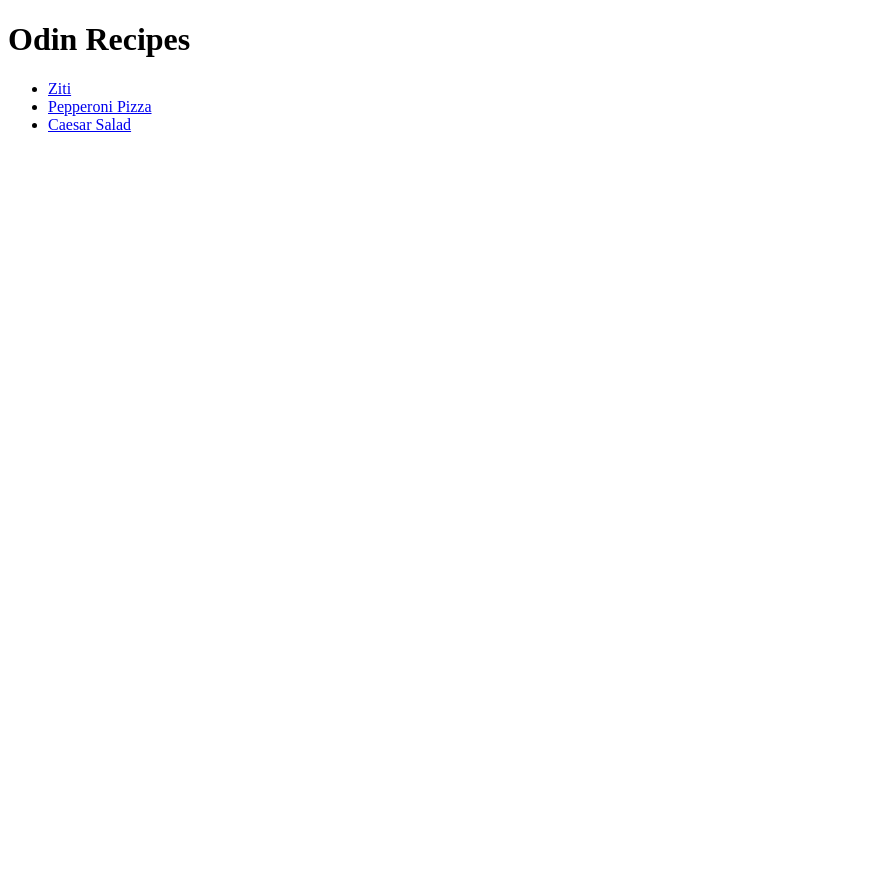
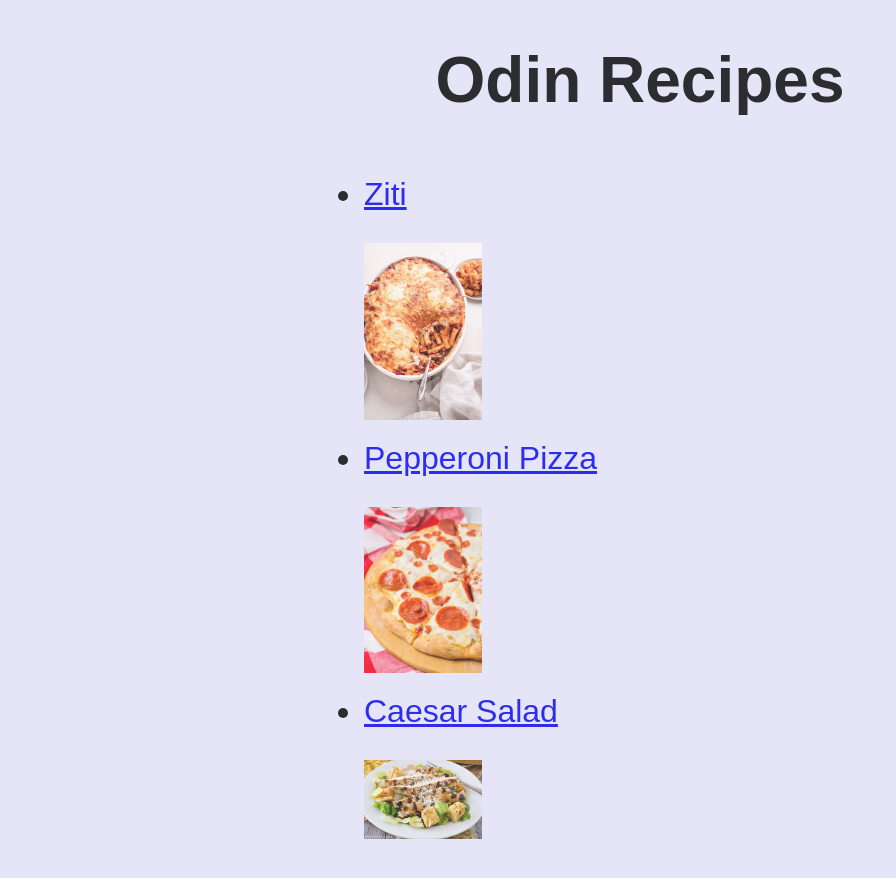
Before and after one commit to Retrockit/odin-recipes, a plain HTML site: page index.html in a window 1280 px wide. Shown: the whole page, without its empty margins (0-896 px from the left). Before the commit the page ends 800 px from the top, so only its background shows below. Drawn offline with Linux system fonts and the light colour scheme.

Commit message:
Modified: caesar_salad.html index.html pepperoni_pizza.html style.css ziti.html
Changes:
Linked css to all html pages
Added declarations and rules for main page
Added default rules for all pages

```diff
--- a/index.html
+++ b/index.html
@@ -3,19 +3,24 @@
 <head>
     <meta charset="UTF-8">
     <title>Odin Recipe</title>
+    <link rel="stylesheet" href="style.css">
 </head>
 <body>
-<h1>Odin Recipes</h1>
-<ul>
-    <li>
+<h1 class="Title Intro">Odin Recipes</h1>
+<ul class="Directories">
+    <li class="List-Items-Title">
         <a href="recipes/ziti.html">Ziti</a>
+        <img class="List-Items-Title-Ziti" src="recipes/images/Simply-Recipes-Baked-Ziti-Lead-4-4f8952f5496c4f3d99928be999dc18d2.png"
+        alt="Ziti">
     </li>
-    <li>
+    <li class="List-Items-Title">
         <a href="recipes/pepperoni_pizza.html">Pepperoni Pizza</a>
+        <img class="List-Items-Title-Pepperoni-Pizza" src="recipes/images/homemade-pizza3-resize-13.jpg" alt="Pepperoni Pizza">
     </li>
 
-    <li>
+    <li class="List-Items-Title">
         <a href="recipes/caesar_salad.html">Caesar Salad</a>
+        <img class="List-Items-Title-Caesar-Salad" src="recipes/images/Caesar-Salad-with-Grilled-Caesar-Chicken-1-730x487.jpg" alt="Caesar Salad">
     </li>
 
 </ul>
--- a/style.css
+++ b/style.css
@@ -0,0 +1,46 @@
+body {
+    font-family: Arial, sans-serif;
+    background-color: #e5e5f7;
+    opacity: 0.8;
+    background-image:  radial-gradient(#444cf7 0.5px, transparent 0.5px), radial-gradient(#444cf7 0.5px, #e5e5f7 0.5px);
+    background-size: 20px 20px;
+    background-position: 0 0,10px 10px;
+}
+
+.Title {
+    font-size: 4em;
+    text-align: center;
+}
+
+.Directories {
+    font-size: 1em;
+    margin-left: 50%;
+    transform: translateX(-50%);
+    display: inline-block;
+}
+
+.List-Items-Title {
+    margin-bottom: 20px;
+    font-size: 2rem;
+}
+
+.List-Items-Title-Ziti {
+    width: 20%;
+    height: auto;
+    display: block;
+    margin-top: 30px;
+}
+
+.List-Items-Title-Pepperoni-Pizza {
+    width: 20%;
+    height: auto;
+    display: block;
+    margin-top: 30px;
+}
+
+.List-Items-Title-Caesar-Salad {
+    width: 20%;
+    height: auto;
+    display: block;
+    margin-top: 30px;
+}
```
Also changed, not shown: recipes/caesar_salad.html (+1 -0 lines), recipes/pepperoni_pizza.html (+1 -0 lines), recipes/ziti.html (+1 -0 lines).
